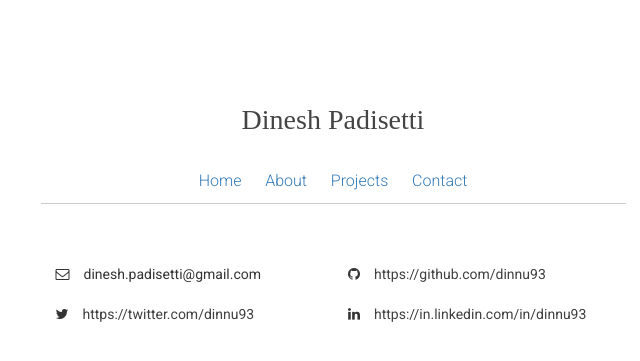
After one commit to dinnu93/Blog, a Flask app: template templates/contact.html in a window 1280 px wide. The commit adds this page. Shown: the top 361 px of the page, without its empty margins (307-947 px from the left). Run offline with Flask 2, Linux system fonts and the light colour scheme; the template is opened without the code that fills it: most values are stand-ins (such as "Sample title", 1, 10 or a date in 2020); some libraries are stand-ins or nearby versions; some web fonts are replaced.

Commit message:
Added about and contact pages

```diff
--- a/server.py
+++ b/server.py
@@ -41,7 +41,7 @@ def post(id):
 
 @app.route('/about')
 def about():
-	return render_template("WorkInProgress.html")
+	return render_template("about.html")
 
 @app.route('/projects')
 def projects():
@@ -49,7 +49,7 @@ def projects():
 
 @app.route('/contact')
 def contact():
-	return render_template("WorkInProgress.html")
+	return render_template("contact.html")
 
 
 
--- /dev/null
+++ b/templates/contact.html
@@ -0,0 +1,23 @@
+{% extends "layout.html" %}
+{% block title %} {{ title }} {% endblock %}
+{% block head %}
+  {{ super() }}
+  <link rel="stylesheet" type="text/css" href="/static/css/post.css">
+  <link rel="stylesheet" href="https://maxcdn.bootstrapcdn.com/font-awesome/4.4.0/css/font-awesome.min.css">
+{% endblock %}
+{% block content %}
+	{% autoescape false %}
+	<p class="article">
+	    <div class="row">
+	    	<div class="col-md-6">
+	    		<i class="fa fa-envelope-o"></i>&emsp;dinesh.padisetti@gmail.com<br><br>
+	    		<i class="fa fa-twitter"></i>&emsp;<a href="https://twitter.com/dinnu93" style="color:#404040" target="_blank">https://twitter.com/dinnu93</a>
+	    	</div>
+	    	<div class="col-md-6">
+	    		<i class="fa fa-github"></i>&emsp;<a href="https://github.com/dinnu93" style="color:#404040" target="_blank">https://github.com/dinnu93</a><br><br>
+	    		<i class="fa fa-linkedin"></i>&emsp;<a href="https://in.linkedin.com/in/dinnu93" style="color:#404040" target="_blank">https://in.linkedin.com/in/dinnu93</a>
+	    	</div>
+	    </div>
+	</p>
+    {% endautoescape %}
+{% endblock %}
--- a/templates/layout.html
+++ b/templates/layout.html
@@ -5,7 +5,7 @@
 	<meta charset="utf-8">
 	<meta http-equiv="X-UA-Compatible" content="IE=edge">
 	<meta name="viewport" content="width=device-width, initial-scale=1">
-	<title>{% block title %}I'm Dinesh Padisetti{% endblock %}</title>
+	<title>{% block title %}Dinesh Padisetti{% endblock %}</title>
 	<link rel="shortcut icon" href="/static/img/dinnu.png">
 	<link rel="stylesheet" type="text/css" href="/static/css/bootstrap.min.css">
 	<link rel="stylesheet" type="text/css" href="/static/css/index.css">
```
Also changed, not shown: templates/about.html (added, +15 -0 lines), templates/projects.html (added, +14 -0 lines).
